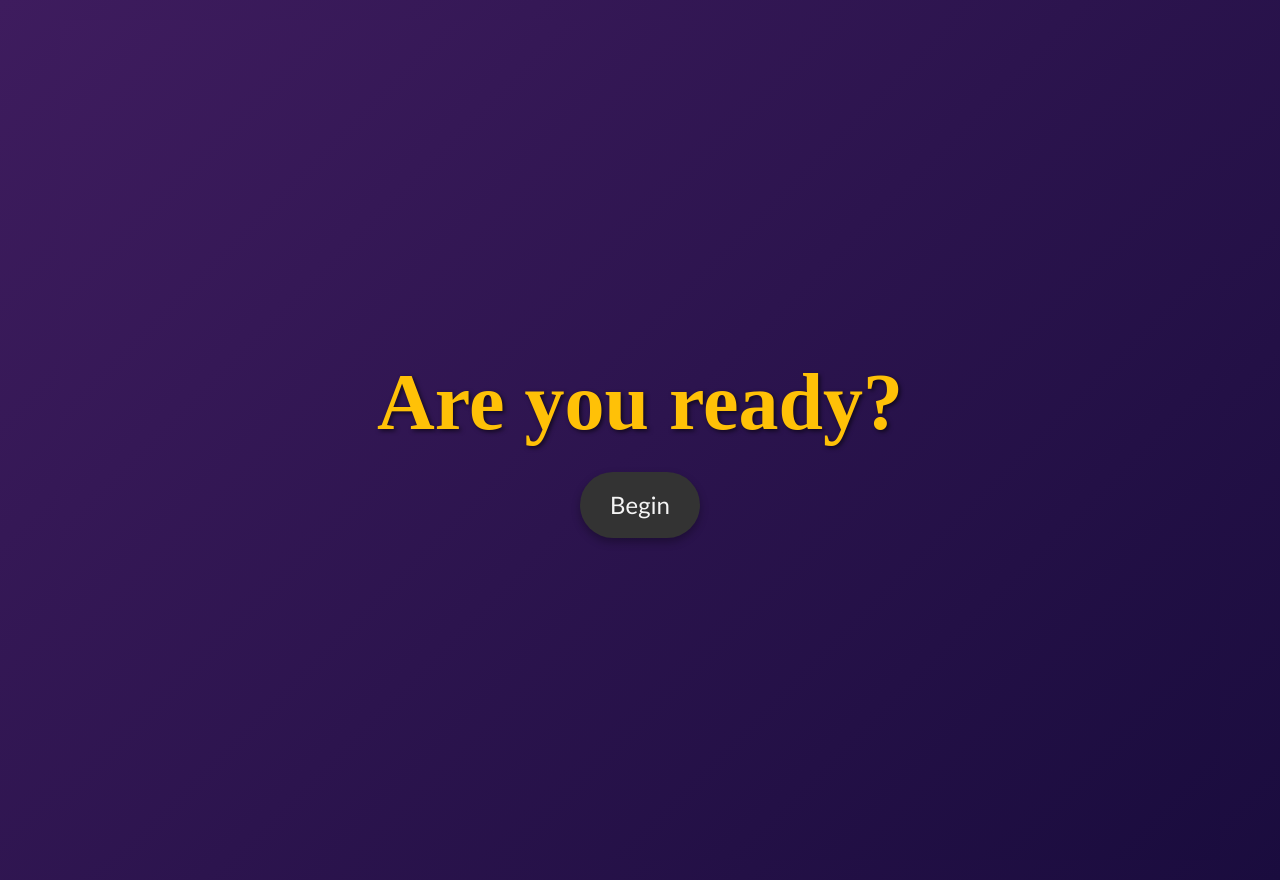
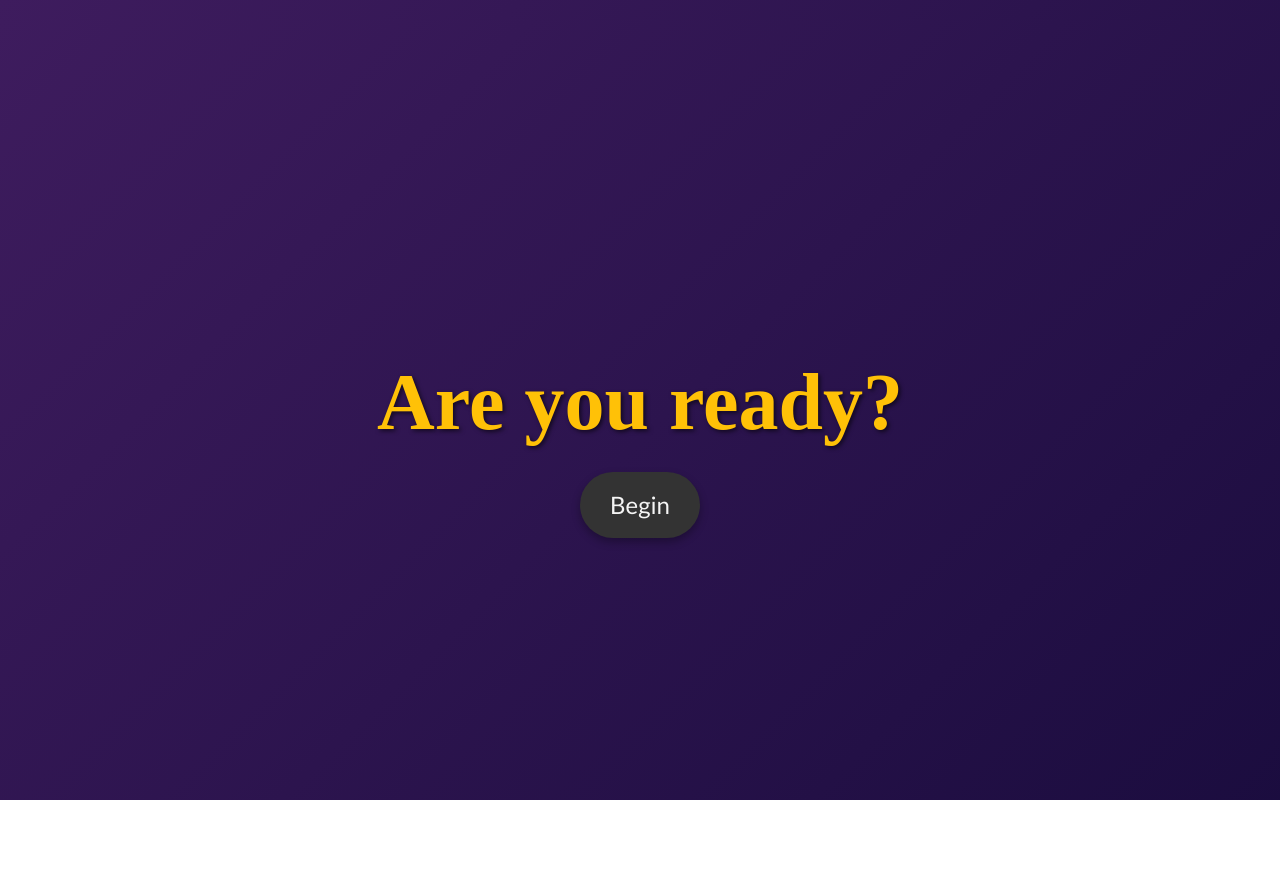
Before and after one commit to Niftys/ballroommusicquiz, a Next.js app: page /game in a window 1280 px wide. After the commit the page ends 800 px from the top, so only its background shows below. Built offline with nearby package versions, Linux system fonts and the light colour scheme; a web font is replaced by a local one.

Commit message:
transitions and stuff

```diff
--- a/app/game/page.js
+++ b/app/game/page.js
@@ -304,7 +304,7 @@ const COLORS = {
 
 const styles = {
   container: {
-    width: "100%",
+    width: "100vw",
     fontFamily: "Lato, sans-serif",
     display: "flex",
     flexDirection: "column",
--- a/app/globals.css
+++ b/app/globals.css
@@ -4,21 +4,18 @@
 
 :root {
   --font-lato: 'Lato', sans-serif;
-  --background: #ffffff;
-  --foreground: #171717;
+  --background-gradient: linear-gradient(135deg, #3e1c5e, #1a0c3e);
   --font-megrim: 'Megrim', cursive;
 }
 
 /* Set fonts globally */
-body {
-  font-family: var(--font-lato);
-  color: #e0e0e0; /* Primary text color */
-  background: linear-gradient(135deg, #3e1c5e, #1a0c3e);
+html, body {
   margin: 0;
   padding: 0;
-  min-height: 100vh;
-  overflow-x: hidden; /* Prevent horizontal scrolling */
-  overflow-y: auto; /* Allow vertical scrolling on mobile */
+  height: 100%;
+  width: 100%;
+  background: var(--background-gradient);
+  overflow: hidden; /* Prevents scrolling */
 }
 
 /* Headers use Megrim */
@@ -32,7 +29,6 @@ h1, h2, h3, h4, h5, h6 {
   justify-content: center;
   align-items: center;
   width: 100%;
-  max-width: 1200px;
   padding: 20px;
   margin: auto;
 }
--- a/app/layout.js
+++ b/app/layout.js
@@ -1,12 +1,10 @@
 import { Lato, Megrim } from "next/font/google";
-import localFont from "next/font/local";
 import "./globals.css";
-import Head from "next/head";
 
 const megrim = Megrim({
-  subsets: ['latin'],
-  weight: '400',
-  variable: '--font-megrim',
+  subsets: ["latin"],
+  weight: "400",
+  variable: "--font-megrim",
 });
 
 const lato = Lato({
@@ -18,6 +16,7 @@ const lato = Lato({
 export const metadata = {
   title: "Ballroom Music Quiz",
   description: "Do you know your partner dance genres?",
+  viewport: "width=device-width, initial-scale=1.0", // Add the viewport meta tag here
 };
 
 export default function RootLayout({ children }) {
@@ -26,12 +25,6 @@ export default function RootLayout({ children }) {
       lang="en"
       className={`${megrim.variable} ${lato.variable}`}
     >
-      <Head>
-        {/* Viewport meta tag ensures proper scaling on mobile */}
-        <meta name="viewport" content="width=device-width, initial-scale=1.0" />
-        <title>{metadata.title}</title>
-        <meta name="description" content={metadata.description} />
-      </Head>
       <body
         className={`${lato.variable} antialiased`}
       >
```
